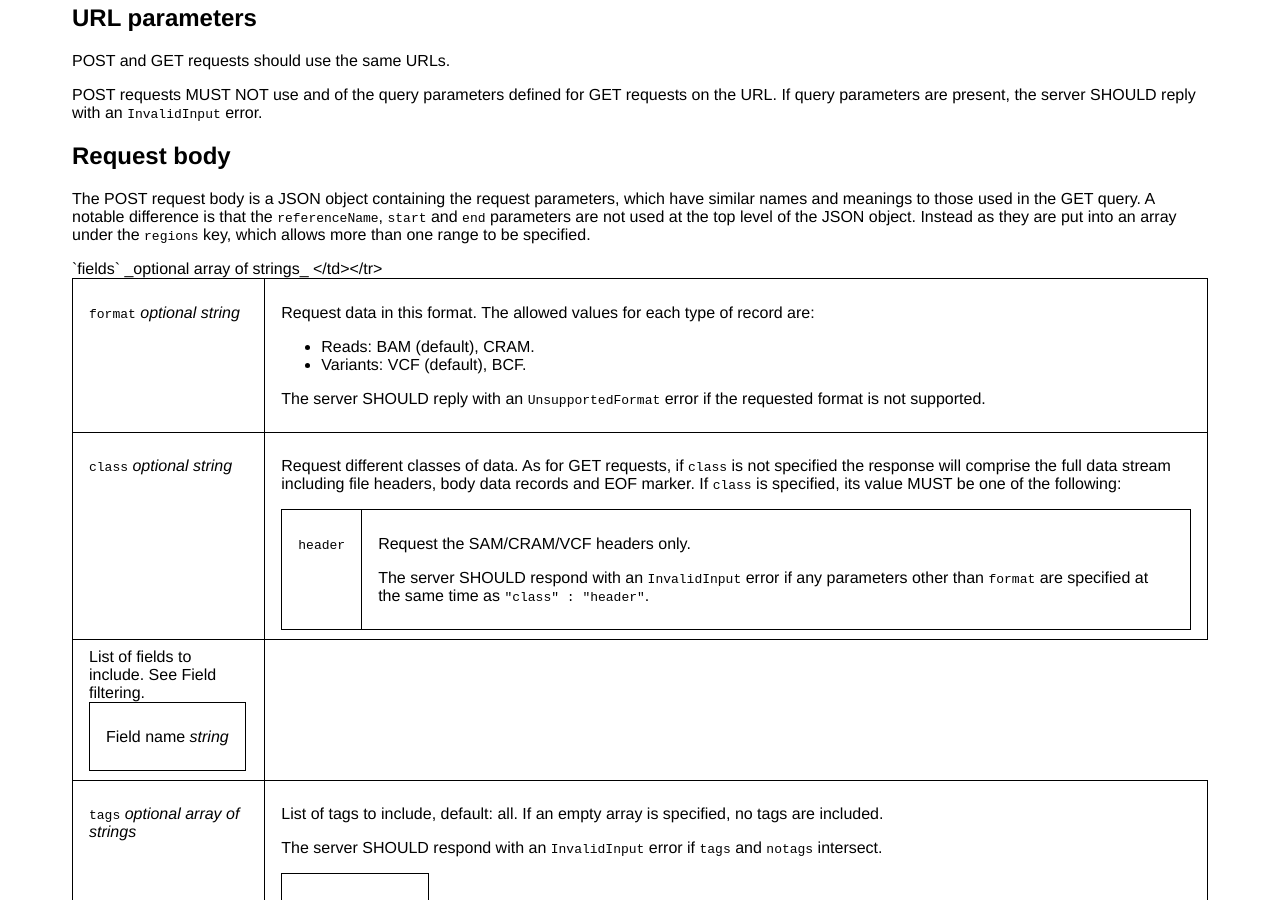
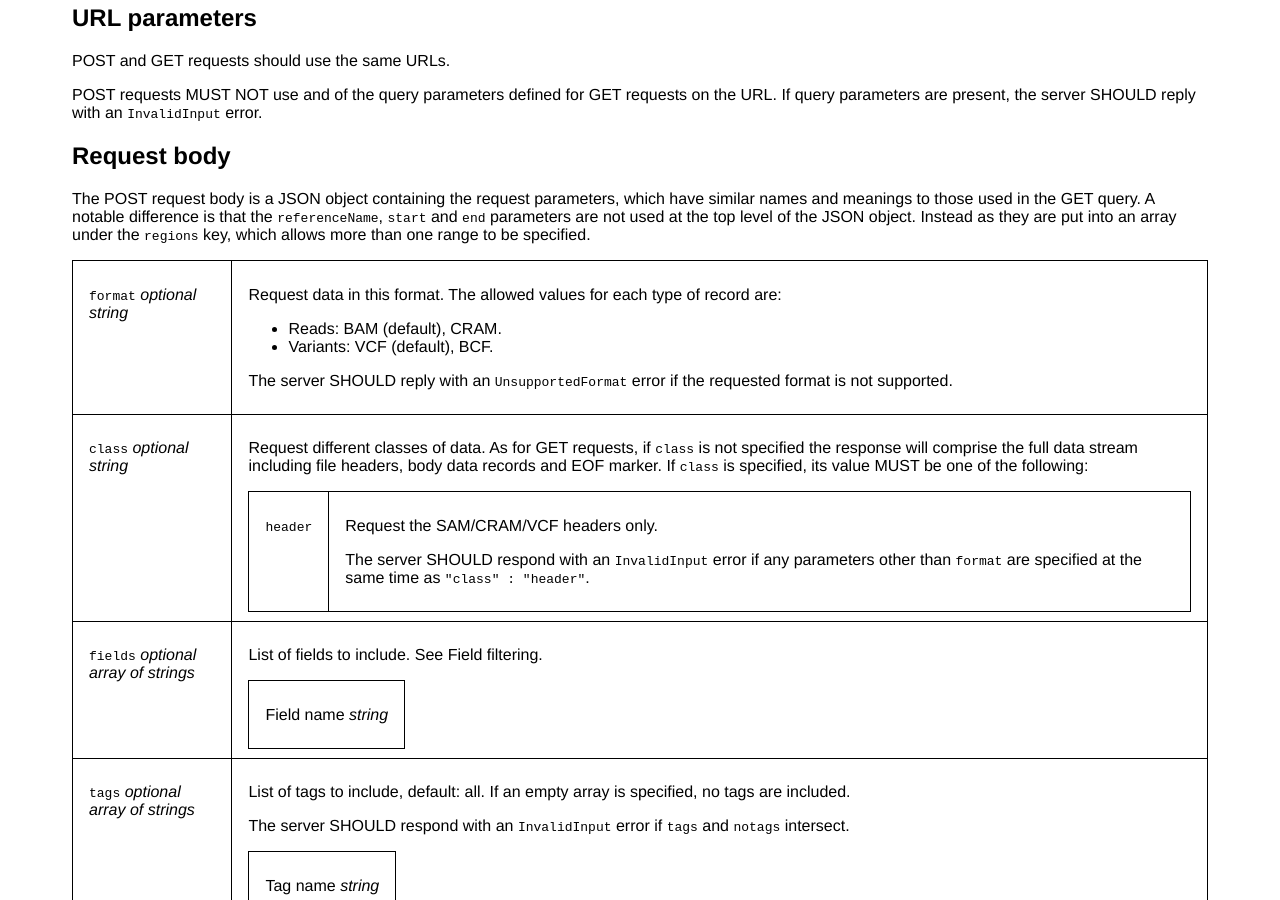
Before and after one commit to samtools/hts-specs, a Jekyll site: the page built from htsget.md, in a window 1280 px wide and 900 px high, scrolled down 5402 px. Built offline with Jekyll 4.4.1, drawn with Linux system fonts in a browser that asks for light colours.

Commit message:
[htsget] Fix table formatting

```diff
--- a/htsget.md
+++ b/htsget.md
@@ -346,6 +346,7 @@ The server SHOULD respond with an `InvalidInput` error if any parameters other t
 </td></tr>
 </table>
 </td></tr>
+<tr markdown="block"><td>
 
 `fields`  _optional array of strings_
 </td><td>
```
